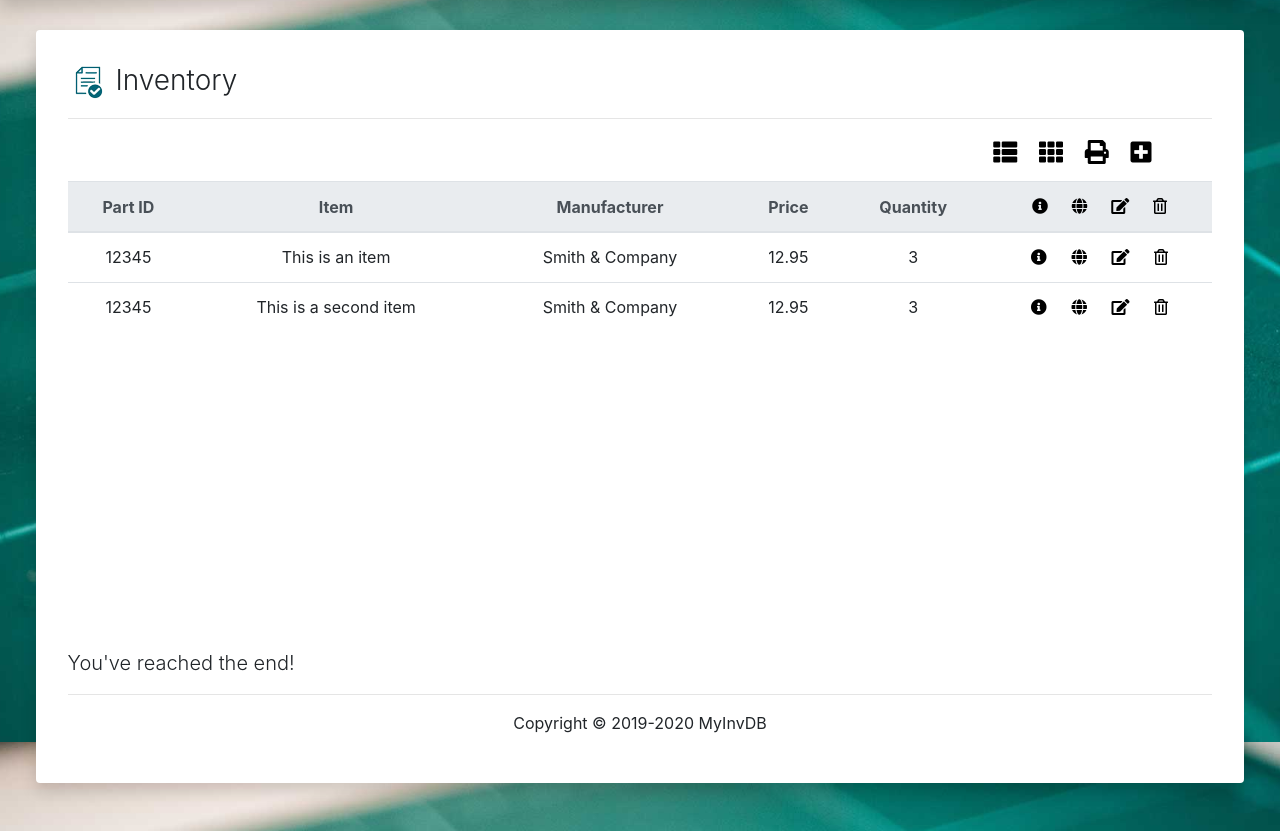
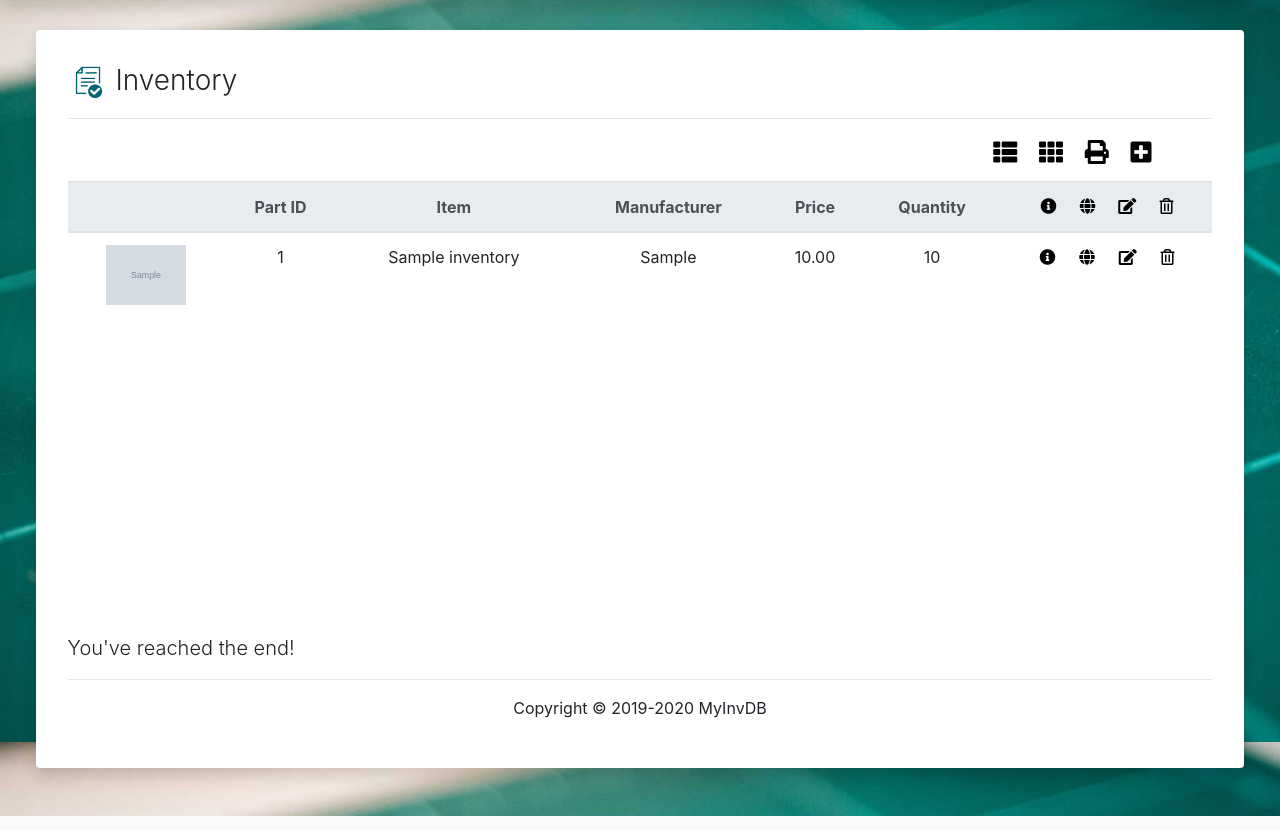
Before and after one commit to DKMitt/myinvdb, a PHP site: page / in a window 1280 px wide. Shown: the part 58-889 px from the top of the page. Run offline with PHP 8.4, Linux system fonts and the light colour scheme; tables that the repository leaves empty hold one stand-in row (values such as "Sample post"); grey boxes marked "Sample" are stand-in pictures.

Commit message:
form writing to database and displaying products

```diff
--- a/css/style.css
+++ b/css/style.css
@@ -75,10 +75,20 @@ tbody {
   height: 275px;
 }
 
-.btn-add-reset {
-  padding: 10px 40px;
-  font-size: 1.3rem;
+#prodDisplay {
+  display: block;
+  border: 1px solid black;
+  width: 275px;
+  height: auto;
+  margin: 0 auto 10px;
+}
+
+.btn-add {
+  padding: 20px 20px;
+  font-size: 1.0em;
   font-weight: 600;
+  margin: 0 auto;
+  width: 55%;
 }
 
 .btn-edit {
--- a/index.php
+++ b/index.php
@@ -1,5 +1,10 @@
 <?php
 include 'logic/actions.php';
+
+$sql = "SELECT * FROM inventory";
+
+$result = mysqli_query($conn, $sql);
+$inventory = mysqli_fetch_all($result, MYSQLI_ASSOC);
 ?>
 
 
@@ -115,6 +120,7 @@ include 'logic/actions.php';
 
         </div>
 
+
         <!-- checks $msg variable to see if not empty and displays message with styling -->
         <?php if (!empty($msg)) : ?>
           <div class="alert <?php echo $css_styling; ?>">
@@ -122,11 +128,13 @@ include 'logic/actions.php';
           </div>
         <?php endif; ?>
 
+
         <!-- table starts -->
         <div class="table-responsive">
           <table class="table table-hover item-icons">
             <thead class="thead-light">
               <tr>
+                <th></th>
                 <th>Part ID</th>
                 <th>Item</th>
                 <th>Manufacturer</th>
@@ -136,23 +144,19 @@ include 'logic/actions.php';
               </tr>
             </thead>
             <tbody>
-              <tr>
-                <td>12345</td>
-                <td>This is an item</td>
-                <td>Smith & Company</td>
-                <td>12.95</td>
-                <td>3</td>
-                <td><a href="#"><i class="fas fa-info-circle" alt="Detailed Info"></i></a> <a href="#"><i class="fas fa-globe" alt="Mfr Website"></i></a> <a href="#"><i class="fas fa-edit" alt="Edit"></i></a> <a href="#"><i class="far fa-trash-alt" alt="Delete"></i></a></td>
-              </tr>
-              <tr>
-                <td>12345</td>
-                <td>This is a second item</td>
-                <td>Smith & Company</td>
-                <td>12.95</td>
-                <td>3</td>
-                <td><a href="#"><i class="fas fa-info-circle" alt="Detailed Info"></i></a> <a href="#"><i class="fas fa-globe" alt="Mfr Website"></i></a> <a href="#"><i class="fas fa-edit" alt="Edit"></i></a> <a href="#"><i class="far fa-trash-alt" alt="Delete"></i></a></td>
-              </tr>
+              <?php foreach ($inventory as $product) : ?>
 
+                <tr>
+                  <td><img src="uploads/<?php echo $product['prod_img'] ?>" width="80" /></td>
+                  <td><?php echo $product['prod_id'] ?> </td>
+                  <td><?php echo $product['prod_name'] ?> </td>
+                  <td><?php echo $product['mfr'] ?> </td>
+                  <td><?php echo $product['price'] ?> </td>
+                  <td><?php echo $product['qty'] ?> </td>
+                  <td><a href="#"><i class="fas fa-info-circle" alt="Detailed Info"></i></a> <a href="<?php echo $product['prod_url'] ?>" target="blank"><i class="fas fa-globe" alt="Mfr Website"></i></a> <a href="#"><i class="fas fa-edit" alt="Edit"></i></a> <a href="#"><i class="far fa-trash-alt" alt="Delete"></i></a></td>
+                </tr>
+
+              <?php endforeach; ?>
             </tbody>
           </table>
         </div>
--- a/logic/actions.php
+++ b/logic/actions.php
@@ -41,7 +41,7 @@ if (isset($_POST['add-btn'])) {
             $css_styling = "alert-danger";
         }
     } else {
-        $msg = "Your data was received but no image was uploaded!";
-        $css_styling = "alert-warning";
+        $msg = "Database Error: Failed to upload inventory!!";
+        $css_styling = "alert-danger";
     }
 }
```
Also changed, not shown: uploads/189.jpg (deleted), uploads/3046.jpg (deleted), uploads/326.jpg (deleted), uploads/3591.jpg (deleted), uploads/3686.jpg (deleted), uploads/3898.jpg (deleted), uploads/4007.jpg (deleted).
